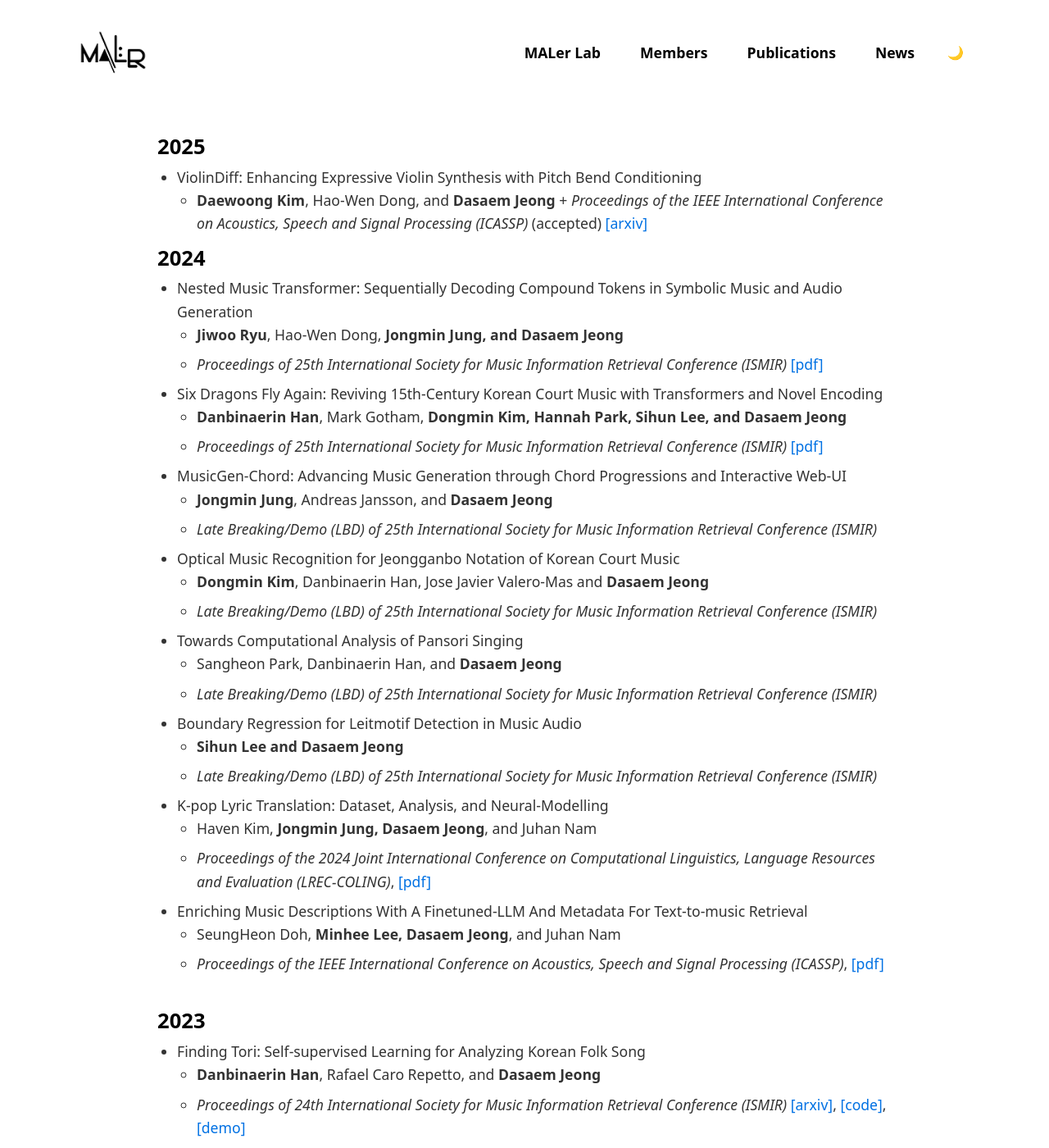
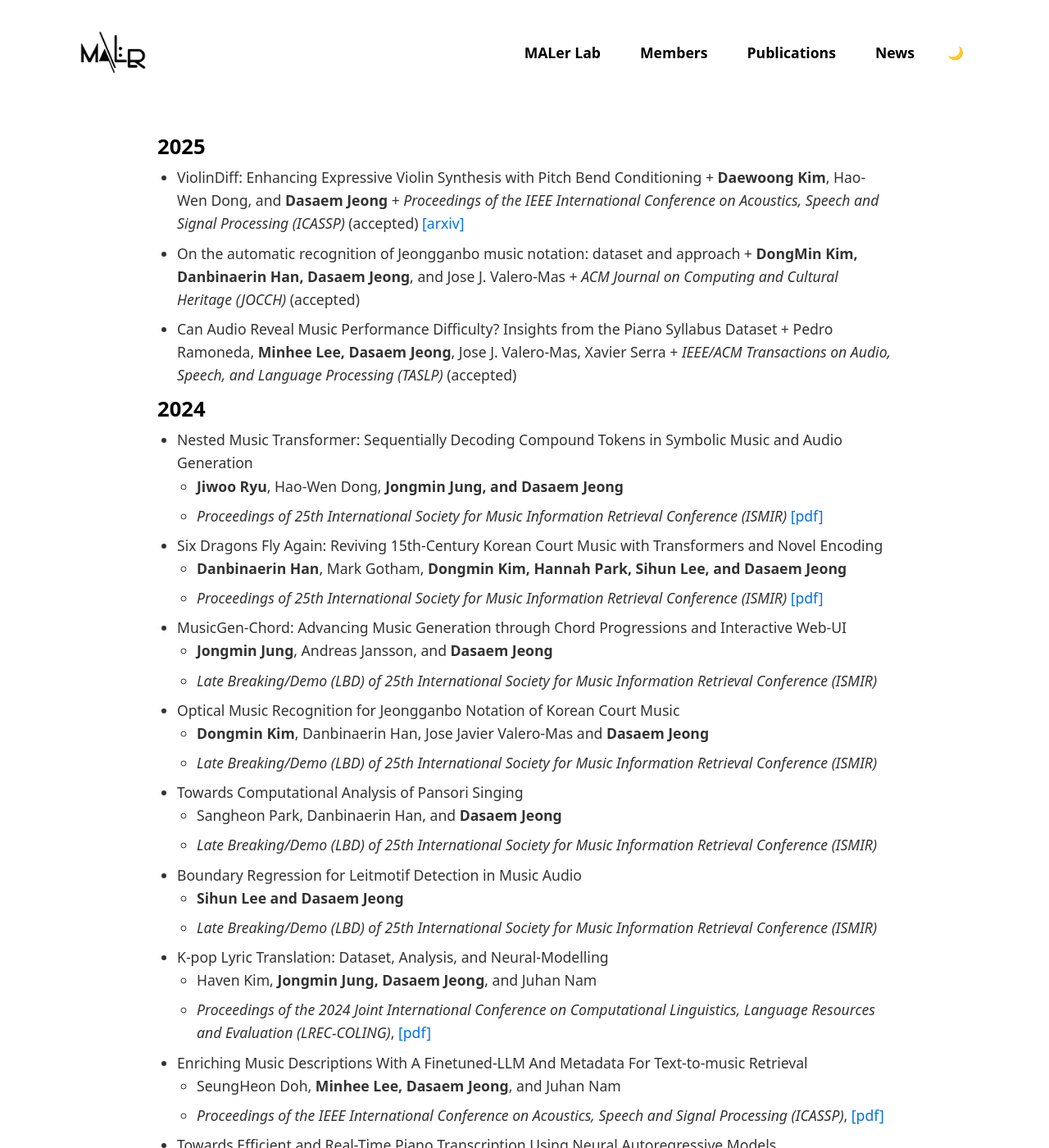
Before and after one commit to MALerLab/MALerLab.github.io, a Jekyll site: the page built from _pages/publications.md, in a window 1280 px wide and 1400 px high. Shown: the whole window at 82% size. Built offline with Jekyll 4.4.1, drawn with Linux system fonts in a browser that asks for light colours; some web fonts are replaced; some of the changed text lies outside the part shown.

Commit message:
Update publications.md

```diff
--- a/_pages/publications.md
+++ b/_pages/publications.md
@@ -8,8 +8,17 @@ excerpt: "Publications of MALer Lab"
 
 ## 2025
 * ViolinDiff: Enhancing Expressive Violin Synthesis with Pitch Bend Conditioning
-	+ **Daewoong Kim**, Hao-Wen Dong, and **Dasaem Jeong**
- 	+ *Proceedings of the IEEE International Conference on Acoustics, Speech and Signal Processing (ICASSP)* (accepted) [[arxiv]](https://arxiv.org/abs/2409.12477)
+  	+ **Daewoong Kim**, Hao-Wen Dong, and **Dasaem Jeong**
+  	+ *Proceedings of the IEEE International Conference on Acoustics, Speech and Signal Processing (ICASSP)* (accepted) [[arxiv]](https://arxiv.org/abs/2409.12477)
+
+* On the automatic recognition of Jeongganbo music notation: dataset and approach
+  	+ **DongMin Kim, Danbinaerin Han, Dasaem Jeong**, and Jose J. Valero-Mas
+  	+ *ACM Journal on Computing and Cultural Heritage (JOCCH)* (accepted)
+
+* Can Audio Reveal Music Performance Difficulty? Insights from the Piano Syllabus Dataset
+  	+ Pedro Ramoneda, **Minhee Lee, Dasaem Jeong**, Jose J. Valero-Mas, Xavier Serra
+  	+ *IEEE/ACM Transactions on Audio, Speech, and Language Processing (TASLP)* (accepted)
+
 
 ## 2024
 
@@ -44,6 +53,11 @@ excerpt: "Publications of MALer Lab"
 * Enriching Music Descriptions With A Finetuned-LLM And Metadata For Text-to-music Retrieval
 	+ SeungHeon Doh, **Minhee Lee, Dasaem Jeong**, and Juhan Nam
 	+  *Proceedings of the IEEE International Conference on Acoustics, Speech and Signal Processing (ICASSP)*, [[pdf]](https://ieeexplore.ieee.org/document/10446380)
+
+* Towards Efficient and Real-Time Piano Transcription Using Neural Autoregressive Models
+	+ Taegyun Kwon, **Dasaem Jeong**, and Juhan Nam
+	+  *IEEE/ACM Transactions on Audio, Speech, and Language Processing*, [[pdf]](https://ieeexplore.ieee.org/document/10769033)
+
 
 <br/>
 
```
